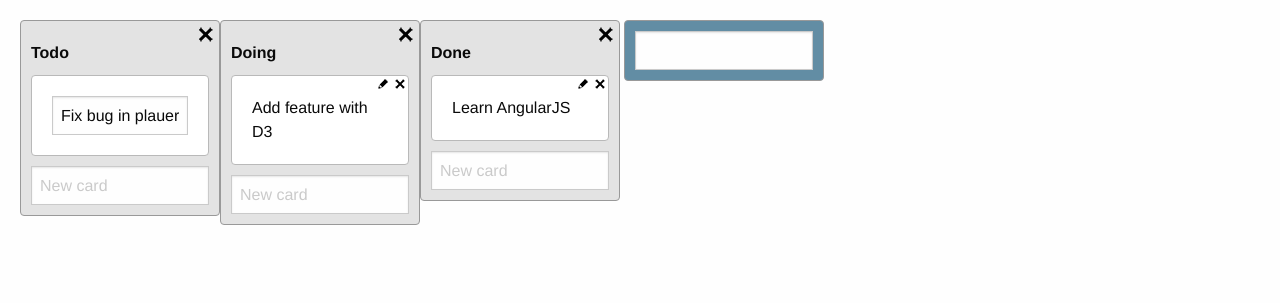
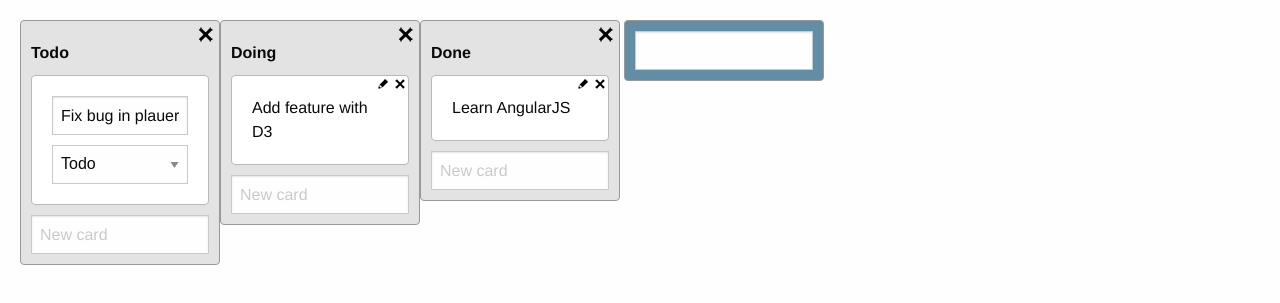
Before and after one commit to Alex-KRiK/Glider, a plain HTML site: page index.html in a window 1280 px wide. Both pictures are taken after a click on the element 183 px from the left and 135 px from the top of the page. Shown: the part 51-354 px from the top of the page. Drawn offline with nearby package versions, Linux system fonts and the light colour scheme.

Commit message:
added card selection menu

```diff
--- a/index.html
+++ b/index.html
@@ -41,8 +41,14 @@
                      </div>
 
                     <div ng-if="cardCtrl.isEditing">
-                        <form ng-submit="cardCtrl.updateCard(card)">
+                        <form ng-submit="cardCtrl.updateCard()">
                             <input type="text" ng-model="cardCtrl.editingCard.description"/>
+                            <select class="select-list"
+                                    ng-model="cardCtrl.editingCard.list_id"
+                                    ng-change="cardCtrl.updateCard()"
+                                    ng-options="list.id as list.listName for list in listsCtrl.lists">
+                                <option value="-- choose list --"></option>
+                            </select>
                         </form>
                     </div>
 
--- a/js/controllers/cardCtrl.js
+++ b/js/controllers/cardCtrl.js
@@ -12,7 +12,7 @@ angular.module("app").controller("cardCtrl" , function (cardFactory) {
       this.editingCard = angular.copy(card);
     };
 
-    this.updateCard = function (card) {
+    this.updateCard = function () {
       cardFactory.updateCard(this.editingCard);
       this.editingCard = null;
       this.isEditing = false;
--- a/js/factories/cardFactory.js
+++ b/js/factories/cardFactory.js
@@ -38,6 +38,7 @@ angular.module('app').factory('cardFactory', function () {
     service.updateCard = function (updatingCard) {
         var card = _.find(cards, { id: updatingCard.id });
         card.description = updatingCard.description;
+        card.list_id = updatingCard.list_id;
     };
 
     return service;
```
